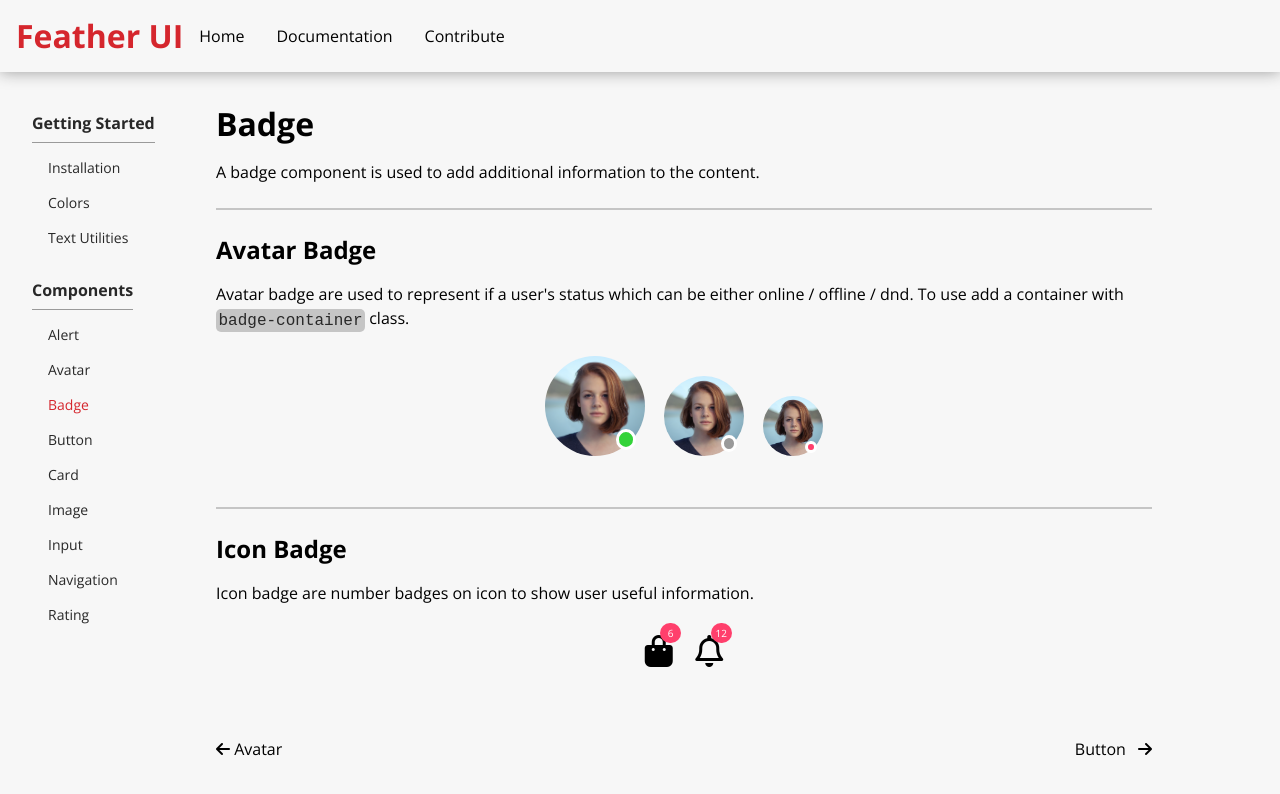
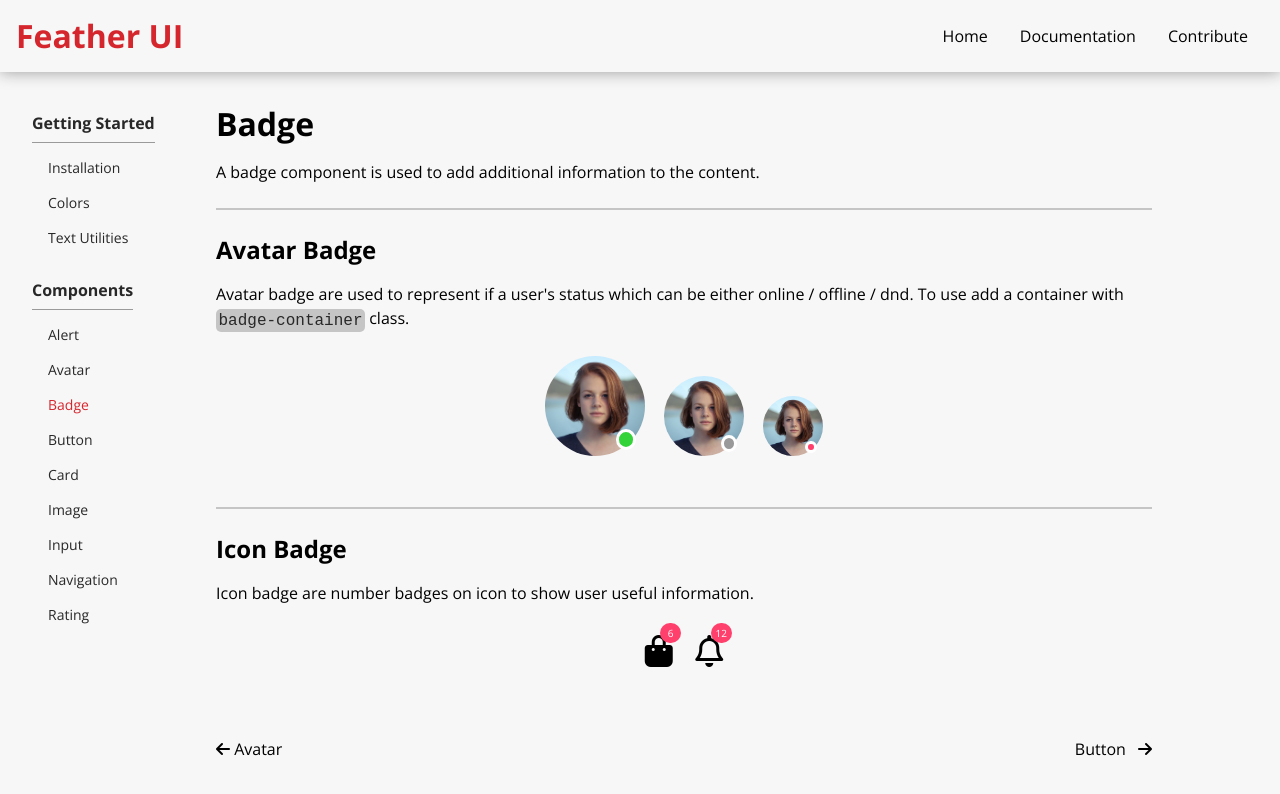
Before and after one commit to kart-c/Feather-UI, a plain HTML site: page Components/Badge/badge.html in a window 1280 px wide. Drawn offline with nearby package versions, Linux system fonts and the light colour scheme; a script that the page names is missing.

Commit message:
refactor: badge page
add favicon, remove nav element, fix all links

```diff
--- a/Components/Badge/badge.html
+++ b/Components/Badge/badge.html
@@ -7,6 +7,7 @@
 		<script src="https://kit.fontawesome.com/bbbaa28fd5.js" crossorigin="anonymous"></script>
 		<link rel="stylesheet" href="../main.css" />
 		<link rel="stylesheet" href="../../style.css" />
+		<link rel="icon" type="image/x-icon" href="../../Assets/feather-ui.ico" />
 		<title>Feather UI | Badge</title>
 	</head>
 	<body>
@@ -14,13 +15,11 @@
 		<header class="main-header">
 			<h1>Feather UI</h1>
 			<i class="fas fa-bars doc-menu"></i>
-			<nav>
-				<ul class="header-nav-list">
-					<li><a href="../../index.html">Home</a></li>
-					<li><a href="#">Documentation</a></li>
-					<li><a href="#">Contribute</a></li>
-				</ul>
-			</nav>
+			<ul class="header-nav-list">
+				<li><a href="../../index.html">Home</a></li>
+				<li><a href="../Alert/alert.html">Documentation</a></li>
+				<li><a href="https://github.com/kart-c/Feather-UI">Contribute</a></li>
+			</ul>
 		</header>
 		<main class="main">
 			<aside>
@@ -92,14 +91,15 @@
 				</div>
 
 				<div class="main-footer">
-					<a href="../Avatar/avatar.html" class="previous-pg"
-						><i class="fas fa-arrow-left"></i> Avatar</a
-					>
-					<a href="../Button/button.html" class="next-pg"
-						>Button <i class="fas fa-arrow-right"></i
-					></a>
+					<a href="../Avatar/avatar.html" class="previous-pg">
+						<i class="fas fa-arrow-left"></i> Avatar
+					</a>
+					<a href="../Button/button.html" class="next-pg">
+						Button <i class="fas fa-arrow-right"></i>
+					</a>
 				</div>
 			</section>
 		</main>
+		<script src="../../app.js"></script>
 	</body>
 </html>
```
